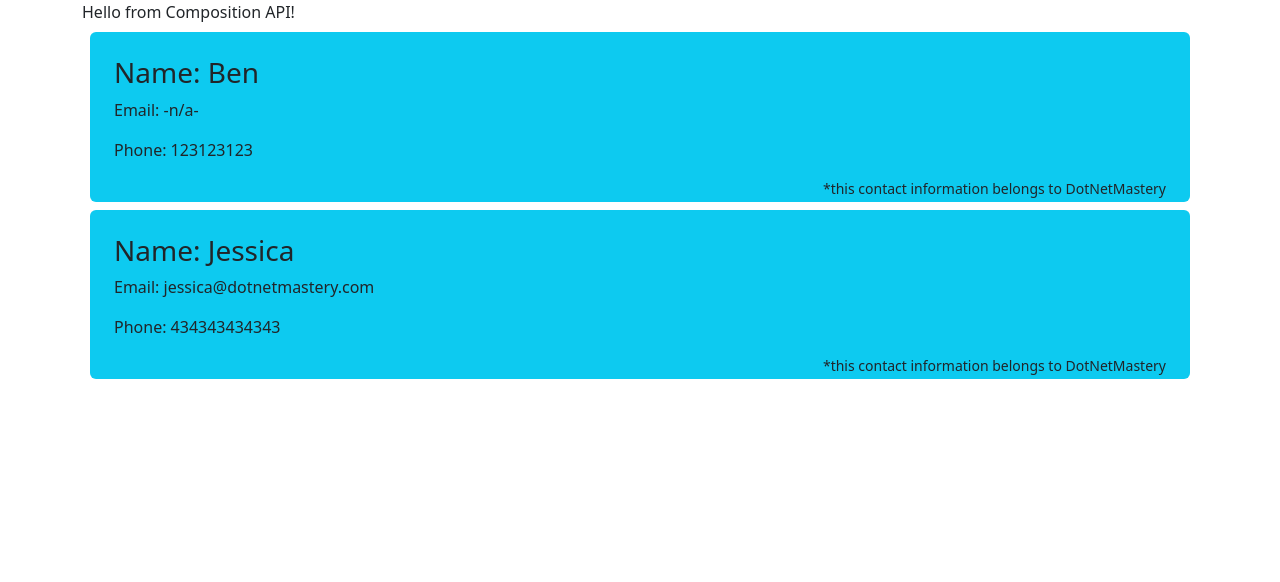
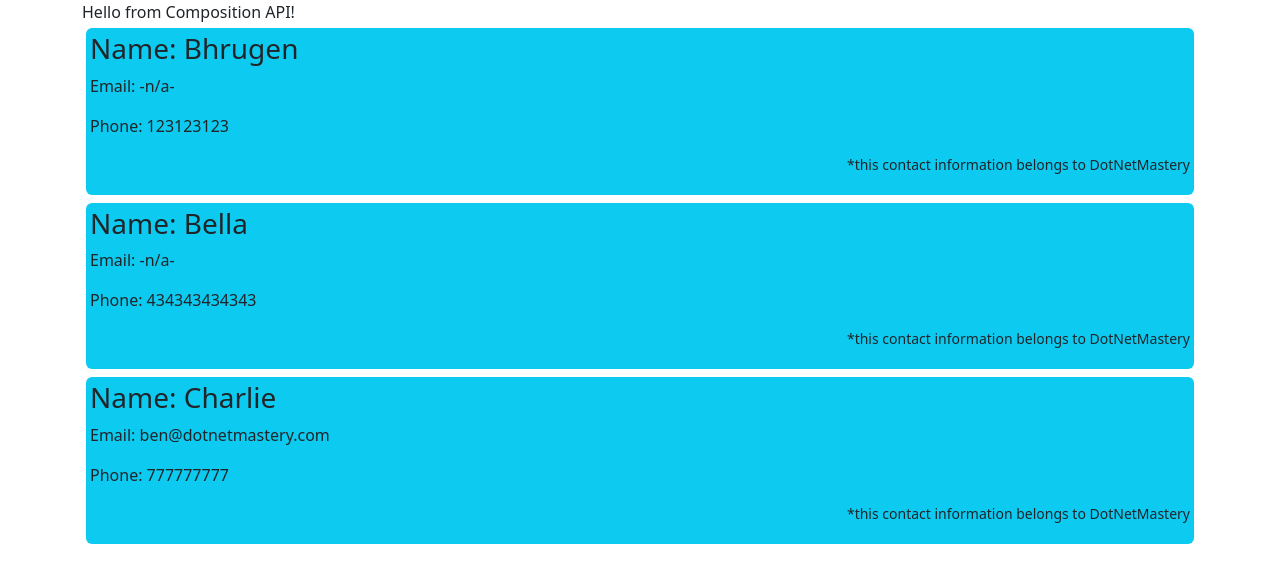
Before and after one commit to tankoi/vue-3-and-net-10-build-full-stack-real-world-app-2025, a Vue app in the folder Section 9 - Create Project/vue-components-demo/: page / in a window 1280 px wide. Shown: the top 582 px of the page. Built offline with nearby package versions, Linux system fonts and the light colour scheme.

Commit message:
84. List of contacts

```diff
--- a/Section 9 - Create Project/vue-components-demo/src/App.vue
+++ b/Section 9 - Create Project/vue-components-demo/src/App.vue
@@ -1,17 +1,40 @@
 <template>
     <div class="container">
         <div>{{ message }}</div>
-        <contact name="Ben" :phone="123123123" :ownerName="contactsOwner"></contact>
-        <contact name="Jessica" :phone="434343434343" :ownerName="contactsOwner" email="jessica@dotnetmastery.com">
-        </contact>
+        <div class="row">
+            <div class="col-12" v-for="contact in contacts" :key="contact.name">
+                <contact :name="contact.name" :phone="contact.phone" :email="contact.email"
+                    :ownerName="contact.ownerName" :isFavorite="contact.isFavorite"></contact>
+            </div>
+        </div>
     </div>
 </template>
 
 <script setup>
+import { ref, reactive } from 'vue';
 import Contact from './components/Contact.vue';
 
 const message = "Hello from Composition API!";
-const contactsOwner = "DotNetMastery";
+const ownerName = ref("DotNetMastery");
+const contacts = reactive([{
+    name: "Bhrugen",
+    phone: 123123123,
+    ownerName: ownerName.value,
+    isFavorite: false,
+},
+{
+    name: "Bella",
+    phone: 434343434343,
+    ownerName: ownerName.value,
+    isFavorite: true,
+},
+{
+    name: "Charlie",
+    phone: 777777777,
+    ownerName: ownerName.value,
+    email: "ben@dotnetmastery.com",
+    isFavorite: false,
+}]);
 </script>
 
 <style></style>
--- a/Section 9 - Create Project/vue-components-demo/src/components/Contact.vue
+++ b/Section 9 - Create Project/vue-components-demo/src/components/Contact.vue
@@ -1,11 +1,15 @@
 <template>
-    <div class="bg-info rounded p-4 m-2">
+    <div class="bg-info rounded p-1 m-1">
+        <div class="row">
+            <div class="col-12">
                 <h3>Name: {{ name }}</h3>
                 <p>Email: {{ email }}</p>
                 <p>Phone: {{ phone }}</p>
                 <p class="float-end small" v-if="ownerName != ''">
                     *this contact information belongs to {{ ownerName }}
                 </p>
+            </div>
+        </div>
     </div>
 </template>
 
@@ -25,6 +29,9 @@
         type: String,
         required: false,
         default: "-n/a-"
+    },
+    isFavorite: {
+        type: Boolean
     }
 });
 
```
Lines whose indentation alone changed are shown as unchanged.
